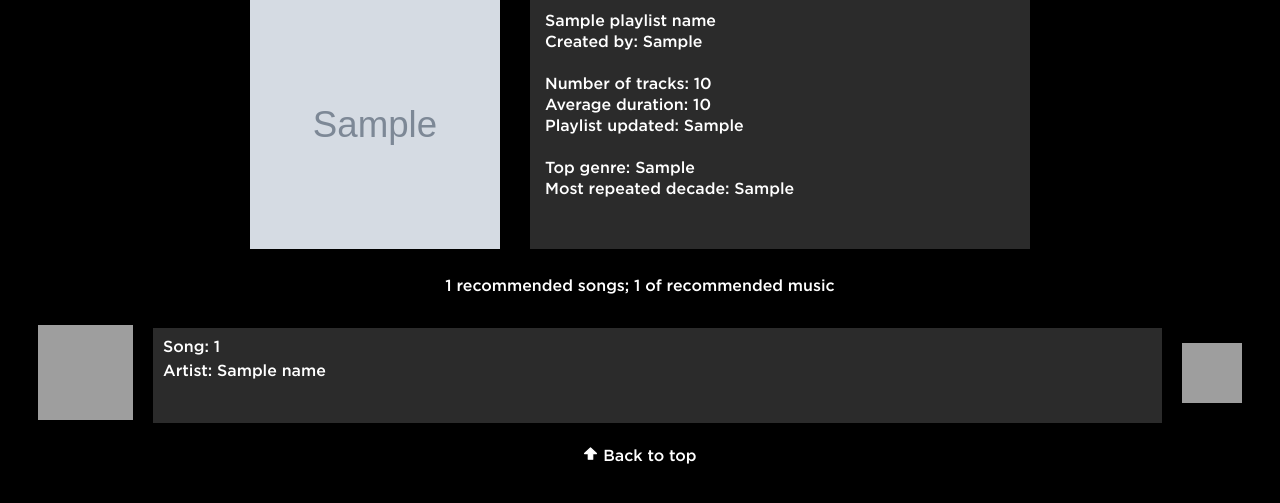
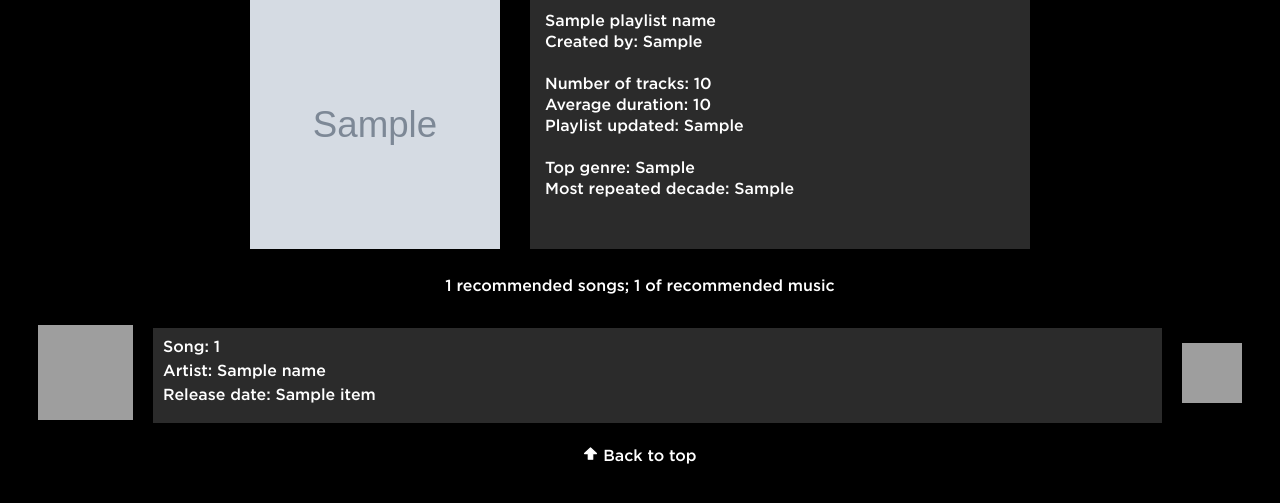
Before and after one commit to fran-mowat/spotify-recommendations, a Flask app: template templates/playlistresults.html in a window 1280 px wide. Shown: the part 173-676 px from the top of the page. Run offline with Flask 3, Linux system fonts and the light colour scheme; the template is opened without the code that fills it: most values are stand-ins (such as "Sample title", 1, 10 or a date in 2020); grey boxes marked "Sample" are stand-in pictures; grey boxes are pictures that could not be loaded.

Commit message:
inserting release date into recommendation details

```diff
--- a/templates/genreresults.html
+++ b/templates/genreresults.html
@@ -34,8 +34,12 @@
             {% elif (item.2|count)>1 %}
                 {{ "Artists: " }}
                 {{ item.2 | join(", ") }}
+            {% endif %}</p>
+            <p>{% if not(item.4 == "") %}
+                {{ "Release date: "}}
+                {{ item.4 }}
             {% endif %}
-        </p>
+            </p>
         </div>
         <a href="https://open.spotify.com/track/{{item.3}}" class="spotlink" target="_blank"><img src="https://cdn.freebiesupply.com/logos/large/2x/spotify-2-logo-png-transparent.png" alt="spotify logo"/></a>
     </section>
--- a/templates/playlistresults.html
+++ b/templates/playlistresults.html
@@ -50,6 +50,11 @@
                 {{ "Artists: " }}
                 {{ item.2 | join(", ") }}
             {% endif %}</p>
+            <p>{% if not(item.4 == "") %}
+                {{ "Release date: "}}
+                {{ item.4 }}
+            {% endif %}
+            </p>
         </div>
         <a href="https://open.spotify.com/track/{{item.3}}" target="_blank" class="spotlink"><img src="https://cdn.freebiesupply.com/logos/large/2x/spotify-2-logo-png-transparent.png" alt="spotify logo"/></a>
     </section>
```
